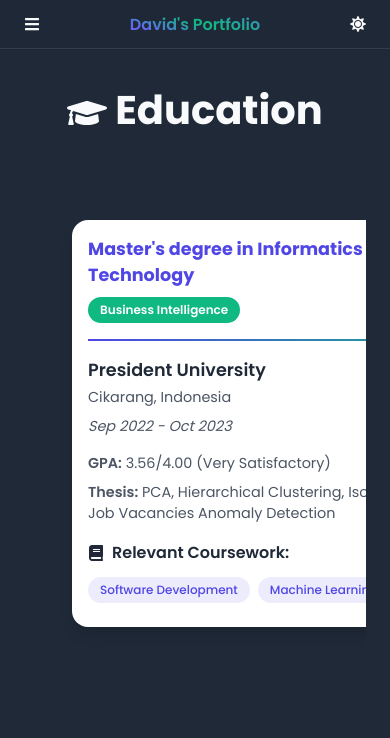
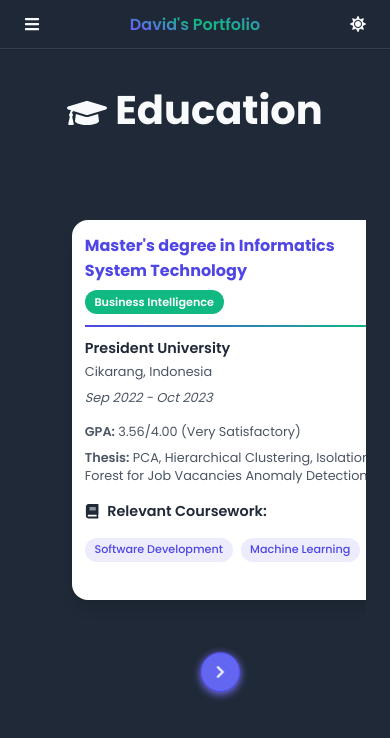
Before and after one commit to ivanndavidd/my-portfolio, a React (Vite) app: page /education in a window 390 px wide. Both pictures are taken after a click on the button 358 px from the left and 24 px from the top of the page. Shown: the top 738 px of the page. Built offline with nearby package versions, Linux system fonts and the light colour scheme.

Commit message:
Education Pages Modifying

```diff
--- a/src/pages/Education/Education.css
+++ b/src/pages/Education/Education.css
@@ -1,6 +1,7 @@
 .education-section {
   padding-top: 2rem;
   padding-bottom: 3rem;
+  position: relative;
 }
 
 .container {
@@ -64,8 +65,8 @@
 
 .timeline-item {
   position: relative;
-  min-width: 550px;
-  max-width: 550px;
+  min-width: 600px;
+  max-width: 600px;
   margin-right: 2rem;
   flex-shrink: 0;
 }
@@ -82,7 +83,6 @@
   padding: 1.5rem;
   transition: all 0.3s ease;
   height: 100%;
-  /* Add color for text in dark mode */
   color: #1f2937;
 }
 
@@ -185,10 +185,11 @@
   scrollbar-width: none; */
   white-space: nowrap;
   max-height: 2.5rem;
+  -webkit-overflow-scrolling: touch;
 }
 
 .courses-scroll::-webkit-scrollbar {
-  height: 6px;
+  height: 8px;
 }
 
 .courses-scroll::-webkit-scrollbar-track {
@@ -208,6 +209,7 @@
 .course-badge:last-child {
   margin-right: 24px !important;
 }
+
 
 .course-badge {
   display: inline-block;
@@ -249,15 +251,8 @@
 /* Responsive styles */
 @media (max-width: 768px) {
   .timeline-item {
-    min-width: 500px;
-    max-width: 500px;
-  }
-}
-
-@media (max-width: 480px) {
-  .timeline-item {
-    min-width: 450px;
-    max-width: 450px;
+    min-width: 400px;
+    max-width: 400px;
   }
 
   .timeline-card {
@@ -266,5 +261,125 @@
 
   .timeline-degree {
     font-size: 1.1rem;
+    margin-bottom: 0.3rem;
+  }
+
+  .timeline-field {
+    font-size: 0.7rem;
+    padding: 0.2rem 0.6rem;
+  }
+
+  .timeline-university h4 {
+    font-size: 1rem;
+  }
+
+  .timeline-university p,
+  .timeline-period,
+  .timeline-details p {
+    font-size: 0.85rem;
+  }
+
+  .timeline-courses h5 {
+    font-size: 0.9rem;
+    margin-bottom: 0.5rem;
+  }
+
+  .gradient-divider {
+    margin: 1rem 0;
+  }
+
+  .course-badge {
+    font-size: 0.7rem;
+    padding: 0.2rem 0.6rem;
   }
 }
+
+@media (max-width: 480px) {
+  .timeline-item {
+    min-width: 320px;
+    max-width: 320px;
+  }
+
+  .timeline-card {
+    padding: 0.8rem;
+  }
+
+  .timeline-degree {
+    font-size: 1rem;
+  }
+  .timeline-university h4 {
+    font-size: 0.9rem;
+  }
+
+  .timeline-university p,
+  .timeline-period,
+  .timeline-details p {
+    font-size: 0.8rem;
+  }
+
+  .timeline-divider {
+    margin: 0.7rem 0;
+  }
+  .courses-scroll {
+    max-height: 2.2rem;
+  }
+}
+
+@keyframes floatingHorizontal {
+  0% {
+    transform: translateX(0px);
+  }
+  50% {
+    transform: translateX(8px);
+  }
+  100% {
+    transform: translateX(0px);
+  }
+}
+
+.vercel-nav-button.left {
+  animation: floatingHorizontal 2s ease-in-out infinite;
+  animation-delay: 0.2s;
+}
+
+.vercel-nav-button.right {
+  animation: floatingHorizontal 2s ease-in-out infinite;
+  animation-direction: reverse;
+}
+
+.vercel-nav-button {
+  position: absolute;
+  bottom: 20px;
+  left: 50%;
+  transform: translateX(-50%);
+  width: 40px;
+  height: 40px;
+  border-radius: 50%;
+  background-color: var(--primary-color);
+  border: 1px solid #4f46e5;
+  box-shadow: 0 2px 8px #111827;
+  display: flex;
+  align-items: center;
+  justify-content: center;
+  cursor: pointer;
+  transition: all 0.2s ease;
+  z-index: 10;
+  color: #f3f4f6;
+  font-size: 14px;
+}
+
+/* .vercel-nav-button:hover {
+  box-shadow: 0 5px 10px rgba(0, 0, 0, 0.12);
+  transform: translateX(-50%) translateY(-2px);
+} */
+
+.vercel-nav-button:active {
+  transform: translateX(-50%) translateY(0);
+}
+
+.dark-mode .vercel-nav-button {
+  background-color: var(--primary-color);
+  border-color: #4f46e5;
+  color: #f3f4f6;
+  box-shadow: 0 2px 8px #7872f8;
+}
--- a/src/pages/Education/Education.tsx
+++ b/src/pages/Education/Education.tsx
@@ -1,7 +1,20 @@
-import { FaGraduationCap, FaBook } from "react-icons/fa";
+import {
+	FaGraduationCap,
+	FaBook,
+	FaChevronLeft,
+	FaChevronRight,
+} from "react-icons/fa";
+import { useRef, useState, useEffect } from "react";
 import "./Education.css";
 
 const Education = () => {
+	const timelineRef = useRef<HTMLDivElement>(null);
+	const [scrollPosition, setScrollPosition] = useState(0);
+	const [maxScroll, setMaxScroll] = useState(0);
+	const coursesScrollRefs = useRef<(HTMLDivElement | null)[]>([]);
+	const coursesScrollThumbRefs = useRef<(HTMLDivElement | null)[]>([]);
+	const [isMobile, setIsMobile] = useState(false);
+
 	const educationData = [
 		{
 			degree: "Master's degree in Informatics System Technology",
@@ -53,6 +66,127 @@ const Education = () => {
 		},
 	];
 
+	useEffect(() => {
+		const checkIfMobile = () => {
+			setIsMobile(window.innerWidth <= 768);
+		};
+
+		checkIfMobile();
+		window.addEventListener("resize", checkIfMobile);
+
+		return () => {
+			window.removeEventListener("resize", checkIfMobile);
+		};
+	}, []);
+
+	const scrollLeft = () => {
+		if (!timelineRef.current) return;
+
+		const scrollAmount = isMobile ? 300 : 600;
+		const currentScroll = timelineRef.current.scrollLeft;
+
+		timelineRef.current.scrollTo({
+			left: Math.max(currentScroll - scrollAmount, 0),
+			behavior: "smooth",
+		});
+	};
+
+	const scrollRight = () => {
+		if (!timelineRef.current) return;
+
+		if (isMobile) {
+			// Untuk mobile, scroll ke item berikutnya
+			const itemWidth = window.innerWidth <= 480 ? 320 : 400;
+			const currentItem = Math.floor(
+				timelineRef.current.scrollLeft / itemWidth
+			);
+			const nextItem = currentItem + 1;
+
+			timelineRef.current.scrollTo({
+				left: nextItem * itemWidth,
+				behavior: "smooth",
+			});
+		} else {
+			const scrollAmount = 600;
+			const currentScroll = timelineRef.current.scrollLeft;
+
+			timelineRef.current.scrollTo({
+				left: currentScroll + scrollAmount,
+				behavior: "smooth",
+			});
+		}
+	};
+
+	const scrollToEnd = () => {
+		if (!timelineRef.current) return;
+
+		timelineRef.current.scrollTo({
+			left: timelineRef.current.scrollWidth,
+			behavior: "smooth",
+		});
+	};
+
+	useEffect(() => {
+		const updateScrollInfo = () => {
+			if (!timelineRef.current) return;
+
+			const { scrollLeft, scrollWidth, clientWidth } = timelineRef.current;
+			setScrollPosition(scrollLeft);
+			setMaxScroll(scrollWidth - clientWidth);
+		};
+
+		updateScrollInfo();
+
+		const timeline = timelineRef.current;
+		if (timeline) {
+			timeline.addEventListener("scroll", updateScrollInfo);
+			window.addEventListener("resize", updateScrollInfo);
+		}
+
+		return () => {
+			if (timeline) {
+				timeline.removeEventListener("scroll", updateScrollInfo);
+				window.removeEventListener("resize", updateScrollInfo);
+			}
+		};
+	}, []);
+
+	const updateScrollThumb = (index: number) => {
+		const scrollContainer = coursesScrollRefs.current[index];
+		const scrollThumb = coursesScrollThumbRefs.current[index];
+
+		if (!scrollContainer || !scrollThumb) return;
+
+		const { scrollLeft, scrollWidth, clientWidth } = scrollContainer;
+		const scrollPercent = scrollLeft / (scrollWidth - clientWidth);
+		const thumbWidth = (clientWidth / scrollWidth) * 100;
+		const thumbPosition = scrollPercent * (100 - thumbWidth);
+
+		// Update lebar dan posisi thumb
+		scrollThumb.style.width = `${thumbWidth}%`;
+		scrollThumb.style.transform = `translateX(${thumbPosition}%)`;
+	};
+
+	// Setup event listeners untuk scrolling pada courses
+	useEffect(() => {
+		coursesScrollRefs.current.forEach((scrollRef, index) => {
+			if (!scrollRef) return;
+
+			const handleScroll = () => updateScrollThumb(index);
+
+			scrollRef.addEventListener("scroll", handleScroll);
+
+			// Initial update
+			updateScrollThumb(index);
+
+			return () => {
+				scrollRef.removeEventListener("scroll", handleScroll);
+			};
+		});
+	}, []);
+
+	const isAtEnd = scrollPosition >= maxScroll - 10;
+
 	return (
 		<section className="education-section section">
 			<div className="container">
@@ -61,10 +195,9 @@ const Education = () => {
 					Education
 				</h2>
 
-				<div className="horizontal-timeline-container">
+				<div className="timeline-navigation">
+					<div className="horizontal-timeline-container" ref={timelineRef}>
 						<div className="horizontal-timeline">
-						{/* Removed timeline-line div */}
-
 							{educationData.map((edu, index) => (
 								<div key={index} className="timeline-item">
 									<div className="timeline-card">
@@ -94,20 +227,70 @@ const Education = () => {
 												<FaBook /> Relevant Coursework:
 											</h5>
 											<div className="gradient-divider"></div>
-										<div className="courses-scroll">
+											{/* <div className="courses-scroll"> */}
+											<div className="courses-scroll-container">
+												<div
+													className="courses-scroll"
+													ref={(el) => (coursesScrollRefs.current[index] = el)}
+												>
 													{edu.courses.map((course, idx) => (
 														<span key={idx} className="course-badge">
 															{course}
 														</span>
 													))}
 												</div>
+												<div className="courses-scroll-indicator">
+													<div
+														className="courses-scroll-thumb"
+														ref={(el) =>
+															(coursesScrollThumbRefs.current[index] = el)
+														}
+													></div>
+												</div>
+											</div>
 										</div>
 									</div>
 								</div>
 							))}
 
-						{/* Tambahkan div kosong di akhir timeline untuk memberikan space */}
 							<div className="timeline-end-spacer"></div>
+						</div>
+					</div>
+
+					{/* Tombol navigasi gaya Vercel */}
+					<div className="vercel-nav-buttons">
+						<button
+							className="vercel-nav-button left"
+							onClick={scrollLeft}
+							aria-label="Scroll left"
+							style={{ visibility: scrollPosition <= 0 ? "hidden" : "visible" }}
+						>
+							<FaChevronLeft />
+						</button>
+						{isAtEnd ? (
+							<button
+								className="vercel-nav-button right end-button"
+								onClick={() =>
+									timelineRef.current?.scrollTo({ left: 0, behavior: "smooth" })
+								}
+								aria-label="Scroll to beginning"
+							>
+								<FaChevronLeft />
+							</button>
+						) : (
+							<button
+								className="vercel-nav-button right"
+								// onClick={scrollRight}
+								onClick={isMobile ? scrollToEnd : scrollRight}
+								aria-label="Scroll right"
+								style={{
+									visibility:
+										scrollPosition >= maxScroll ? "hidden" : "visible",
+								}}
+							>
+								<FaChevronRight />
+							</button>
+						)}
 					</div>
 				</div>
 			</div>
```
Lines whose indentation alone changed are shown as unchanged.
